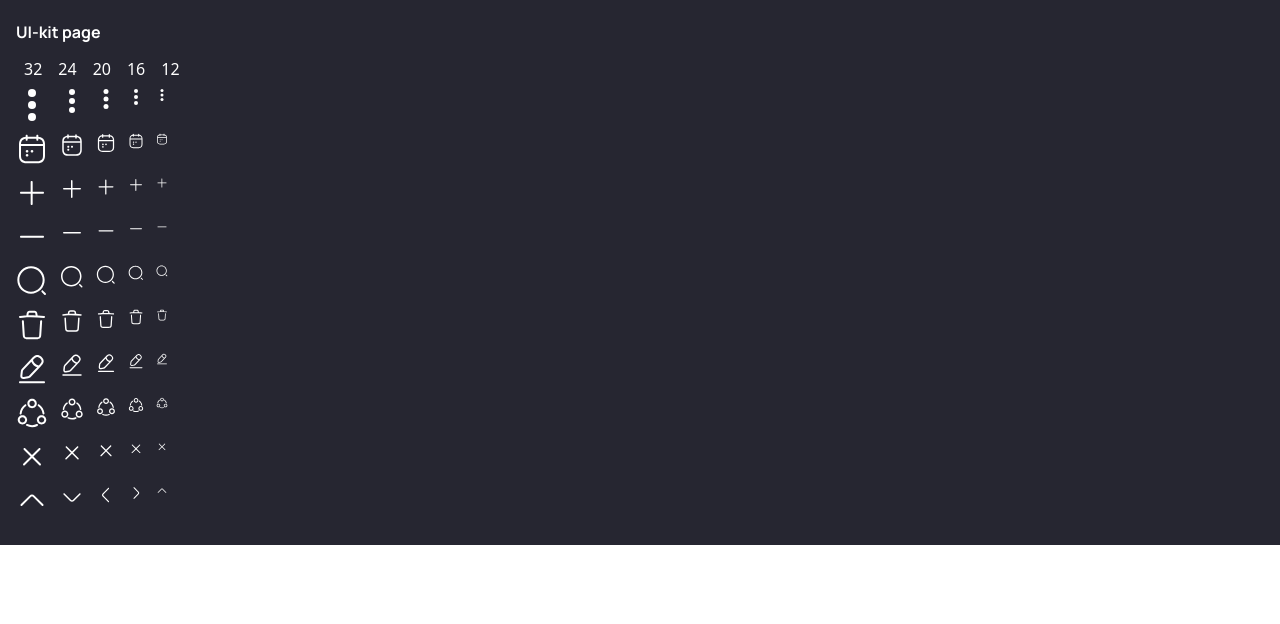
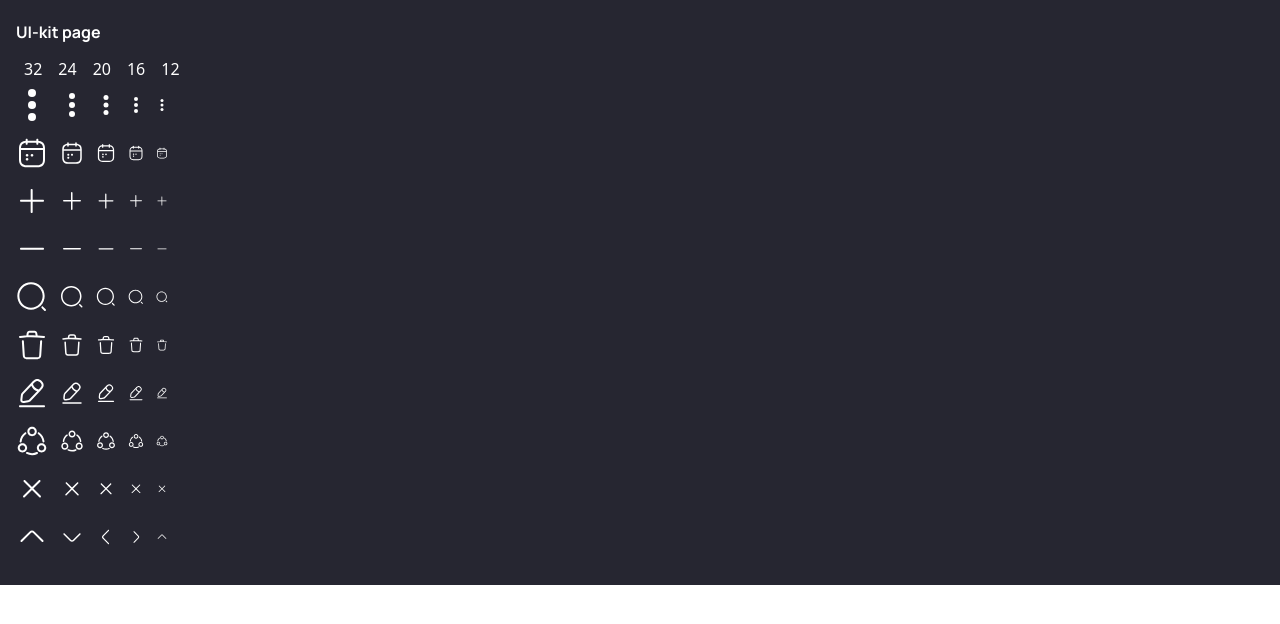
Before and after one commit to slimcandy/todorism, a React (Create React App) app: page /ui-kit in a window 1280 px wide. Shown: the top 624 px of the page. Built offline with nearby package versions, Linux system fonts and the light colour scheme.

Commit message:
add tailwind classes to the elements of UIKitPage

```diff
--- a/src/js/view/components/UIKitPage/UIKitPage.css
+++ b/src/js/view/components/UIKitPage/UIKitPage.css
@@ -1,17 +1,5 @@
 .ui-kit-page {
     background: var(--bg-color);
-    padding: 16px;
+    /* padding: 16px; */
     color: var(--font-color-bright);
 }
-
-.icons-sizes {
-    display: flex;
-    grid-gap: 16px;
-    padding: 8px;
-}
-
-.icons > div{
-    display: flex;
-    grid-gap: 12px;
-    margin-bottom: 12px;
-}
--- a/src/js/view/components/UIKitPage/UIKitPage.tsx
+++ b/src/js/view/components/UIKitPage/UIKitPage.tsx
@@ -17,9 +17,9 @@ import "./UIKitPage.css";
 
 export function UIKitPage() {
   return (
-    <div className="ui-kit-page">
+    <div className="ui-kit-page p-4">
       <h1>UI-kit page</h1>
-      <div className="icons-sizes">
+      <div className="icons-sizes flex p-2 gap-4">
         <h5>32</h5>
         <h5>24</h5>
         <h5>20</h5>
@@ -27,70 +27,70 @@ export function UIKitPage() {
         <h5>12</h5>
       </div>
       <div className="icons">
-        <div className="flex-1">
+        <div className="flex mb-4 gap-3 items-center">
           <KebabIcon size={32} />
           <KebabIcon size={24} />
           <KebabIcon size={20} />
           <KebabIcon size={16} />
           <KebabIcon size={12} />
         </div>
-        <div className="flex-1">
+        <div className="flex mb-4 gap-3 items-center">
           <CalendarIcon size={32} />
           <CalendarIcon size={24} />
           <CalendarIcon size={20} />
           <CalendarIcon size={16} />
           <CalendarIcon size={12} />
         </div>
-        <div className="flex-1">
+        <div className="flex mb-4 gap-3 items-center">
           <PlusIcon size={32} />
           <PlusIcon size={24} />
           <PlusIcon size={20} />
           <PlusIcon size={16} />
           <PlusIcon size={12} />
         </div>
-        <div className="flex-1">
+        <div className="flex mb-4 gap-3 items-center">
           <MinusIcon size={32} />
           <MinusIcon size={24} />
           <MinusIcon size={20} />
           <MinusIcon size={16} />
           <MinusIcon size={12} />
         </div>
-        <div className="flex-1">
+        <div className="flex mb-4 gap-3 items-center">
           <ZoomIcon size={32} />
           <ZoomIcon size={24} />
           <ZoomIcon size={20} />
           <ZoomIcon size={16} />
           <ZoomIcon size={12} />
         </div>
-        <div className="flex-1">
+        <div className="flex mb-4 gap-3 items-center">
           <DeleteIcon size={32} />
           <DeleteIcon size={24} />
           <DeleteIcon size={20} />
           <DeleteIcon size={16} />
           <DeleteIcon size={12} />
         </div>
-        <div className="flex-1">
+        <div className="flex mb-4 gap-3 items-center">
           <EditIcon size={32} />
           <EditIcon size={24} />
           <EditIcon size={20} />
           <EditIcon size={16} />
           <EditIcon size={12} />
         </div>
-        <div className="flex-1">
+        <div className="flex mb-4 gap-3 items-center">
           <ShareIcon size={32} />
           <ShareIcon size={24} />
           <ShareIcon size={20} />
           <ShareIcon size={16} />
           <ShareIcon size={12} />
         </div>
-        <div className="flex-1">
+        <div className="flex mb-4 gap-3 items-center">
           <CloseIcon size={32} />
           <CloseIcon size={24} />
           <CloseIcon size={20} />
           <CloseIcon size={16} />
           <CloseIcon size={12} />
         </div>
-        <div className="flex-1">
+        <div className="flex mb-4 gap-3 items-center">
           <ArrowIcon size={32} />
           <ArrowIcon size={24} direction="down" />
           <ArrowIcon size={20} direction="left" />
```
